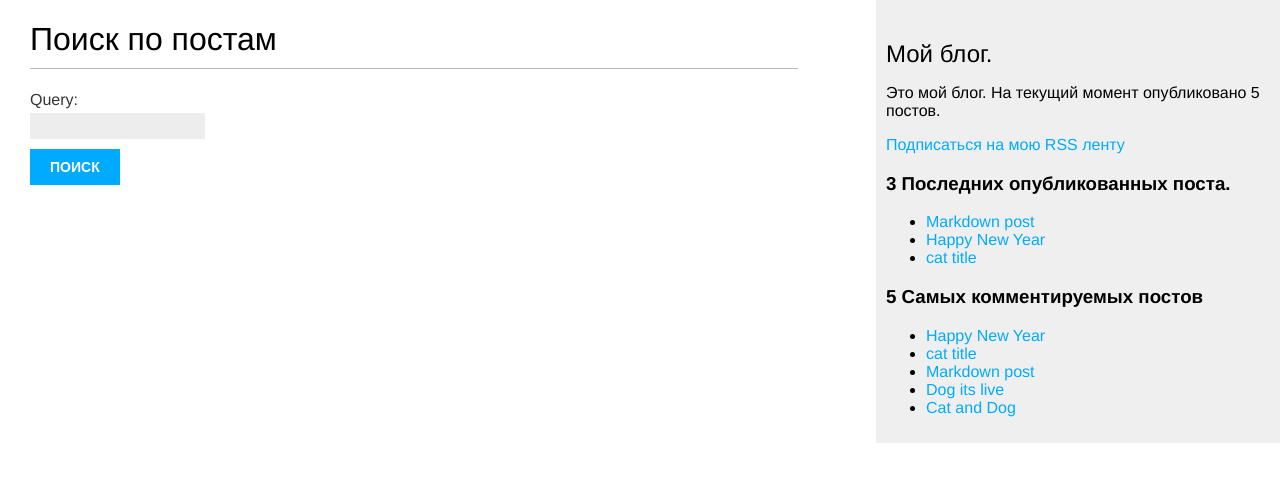
After one commit to Rustam-Gazizulin/myBlog, a Django app: page /blog/search/ in a window 1280 px wide. The commit adds this page. Shown: the top 482 px of the page. Run offline with Django 4.2, Linux system fonts and the light colour scheme; data comes from the database, SQL or seed files in the repository.

Commit message:
Добавил поиск по ключевым словам

```diff
--- a/blog/forms.py
+++ b/blog/forms.py
@@ -13,3 +13,7 @@ class CommentForm(forms.ModelForm):
     class Meta:
         model = Comment
         fields = ['name', 'email', 'body']
+
+
+class SearchForm(forms.Form):
+    query = forms.CharField()
--- a/blog/templates/blog/base.html
+++ b/blog/templates/blog/base.html
@@ -23,8 +23,8 @@
     </p>
       <h3>3 Последних опубликованных поста.</h3>
       {% show_latest_posts 3 %}
-      <h3>3 Самых комментируемых поста</h3>
-      {% get_most_commented_posts 3 as most_commented_posts %}
+      <h3>5 Самых комментируемых постов</h3>
+      {% get_most_commented_posts 5 as most_commented_posts %}
       <ul>
           {% for post in most_commented_posts %}
           <li>
--- a/blog/templates/blog/post/list.html
+++ b/blog/templates/blog/post/list.html
@@ -28,5 +28,6 @@
     </p>
     {{ post.body|markdown|truncatewords_html:30 }}
   {% endfor %}
+    <p><a href="{% url "blog:post_search" %}"> >>> Поиск по ключевым словам <<< </a></p>
   {% include "pagination.html" with page=posts %}
 {% endblock %}
--- /dev/null
+++ b/blog/templates/blog/post/search.html
@@ -0,0 +1,32 @@
+{% extends "blog/base.html" %}
+{% load blog_tags %}
+
+{% block title %}Найти{% endblock %}
+
+{% block content %}
+  {% if query %}
+    <h1>Пост содержит "{{ query }}"</h1>
+    <h3>
+        {% with results.count as total_results %}
+          Found {{ total_results }} result {{ total_results|pluralize }}
+        {% endwith %}
+    </h3>
+    {% for post in results %}
+      <h4>
+          <a href="{{ post.get_absolute_url }}">
+              {{ post.title }}
+          </a>
+      </h4>
+        {{ post.body|markdown|truncatewords_html:12 }}
+      {% empty %}
+        <p>К сожалению по вашему запросу нет результатов.</p>
+    {% endfor %}
+    <p><a href="{% url "blog:post_search" %}"> Повторить поиск </a></p>
+    {% else %}
+      <h1>Поиск по постам</h1>
+        <form method="get">
+            {{ form.as_p }}
+            <input type="submit" value="Поиск">
+        </form>
+  {% endif %}
+{% endblock %}
--- a/blog/templatetags/blog_tags.py
+++ b/blog/templatetags/blog_tags.py
@@ -23,7 +23,7 @@ def show_latest_posts(count=5):
 def get_most_commented_posts(count=5):
     return Post.published.annotate(
         total_comments=Count('comments')
-    ).order_by('total_comments')[:count]
+    ).order_by('-total_comments')[:count]
 
 
 @register.filter(name='markdown')
--- a/blog/urls.py
+++ b/blog/urls.py
@@ -13,4 +13,5 @@ urlpatterns = [
     path('<int:post_id>/share/', views.post_share, name='post_share'),
     path('<int:post_id>/comment/', views.post_comment, name='post_comment'),
     path('feed/', LatestPostsFeed(), name='post_feed'),
+    path('search/', views.post_search, name='post_search'),
 ]
--- a/blog/views.py
+++ b/blog/views.py
@@ -5,9 +5,10 @@ from django.views.generic import ListView
 from django.core.mail import send_mail
 
 from .models import Post
-from .forms import EmailPostForm, CommentForm
+from .forms import EmailPostForm, CommentForm, SearchForm
 from taggit.models import Tag
 from django.db.models import Count
+from django.contrib.postgres.search import SearchVector
 
 
 def post_share(request, post_id):
@@ -102,3 +103,23 @@ def post_comment(request, post_id):
                   {'post': post,
                    'form': form,
                    'comment': comment})
+
+
+def post_search(request):
+    form = SearchForm()
+    query = None
+    results = []
+
+    if 'query' in request.GET:
+        form = SearchForm(request.GET)
+        if form.is_valid():
+            query = form.cleaned_data['query']
+            results = Post.published.annotate(
+                search=SearchVector('title', 'body'),
+            ).filter(search=query)
+
+    return render(request,
+                  'blog/post/search.html',
+                  {'form': form,
+                   'query': query,
+                   'results': results})
--- a/myBlog/settings.py
+++ b/myBlog/settings.py
@@ -42,6 +42,7 @@ INSTALLED_APPS = [
     "taggit",
     "django.contrib.sites",
     "django.contrib.sitemaps",
+    "django.contrib.postgres",
 
 ]
 
```
